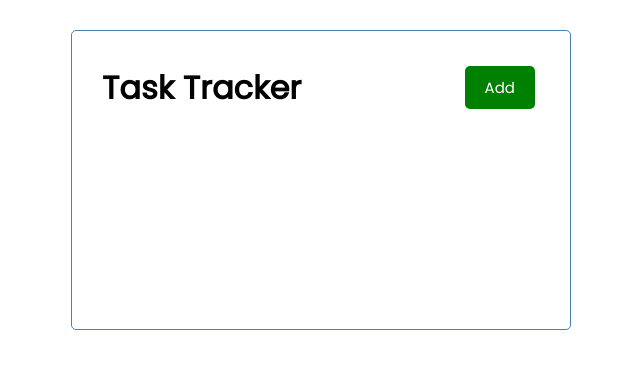
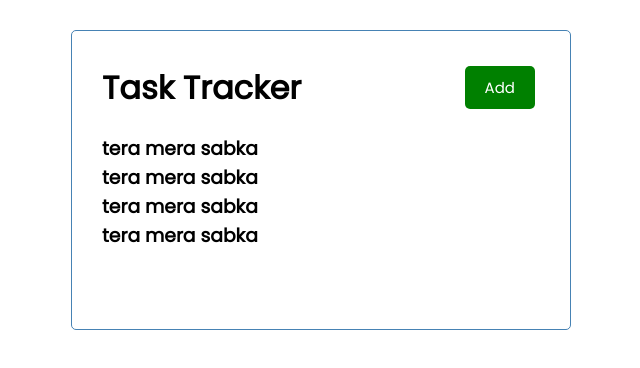
Before and after one commit to harsh007fc/REACT_1.0, a React (Create React App) app: page / in a window 1280 px wide. Shown: the top 368 px of the page, without its empty margins (319-959 px from the left). Built offline with nearby package versions, Linux system fonts and the light colour scheme.

Commit message:
upto tasks.js

```diff
--- a/src/App.js
+++ b/src/App.js
@@ -1,8 +1,43 @@
+import { useState } from 'react'
 import Header from './components/Header'
+import Tasks from './components/Tasks'
 function App() {
+  const [tasks,setTasks] = useState(
+    [
+        {
+            id:1,
+            text:'tera mera sabka',
+            day:'Feb 5th at 2:30pm',
+            reminder:true,
+
+        },
+        {
+            id:2,
+            text:'tera mera sabka',
+            day:'Feb 5th at 2:30pm',
+            reminder:false,
+
+        },
+        {
+            id:3,
+            text:'tera mera sabka',
+            day:'Feb 5th at 2:30pm',
+            reminder:true,
+
+        },
+        {
+            id:4,
+            text:'tera mera sabka',
+            day:'Feb 5th at 2:30pm',
+            reminder:false,
+
+        }
+    ]
+);
   return (
     <div className='container'>
       <Header/>
+      <Tasks tasks={tasks}/>
     </div>
   );
 }
--- /dev/null
+++ b/src/components/Tasks.js
@@ -0,0 +1,10 @@
+const Tasks = ({tasks}) => {
+
+    return (
+        <>
+          {tasks.map((task)=>(<h3 key={task.id}>{task.text}</h3>))}
+        </>
+    )
+}
+
+export default Tasks
```
